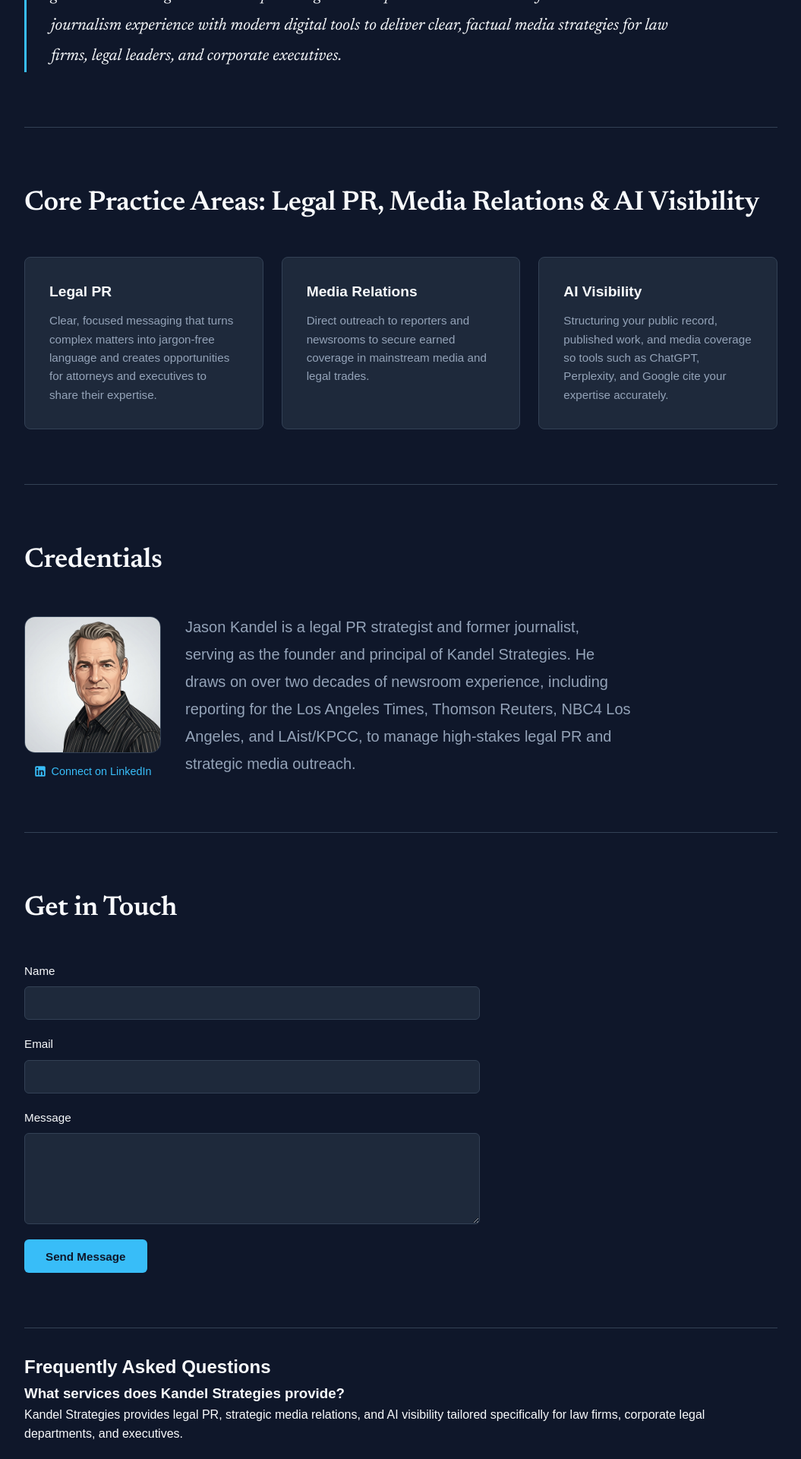
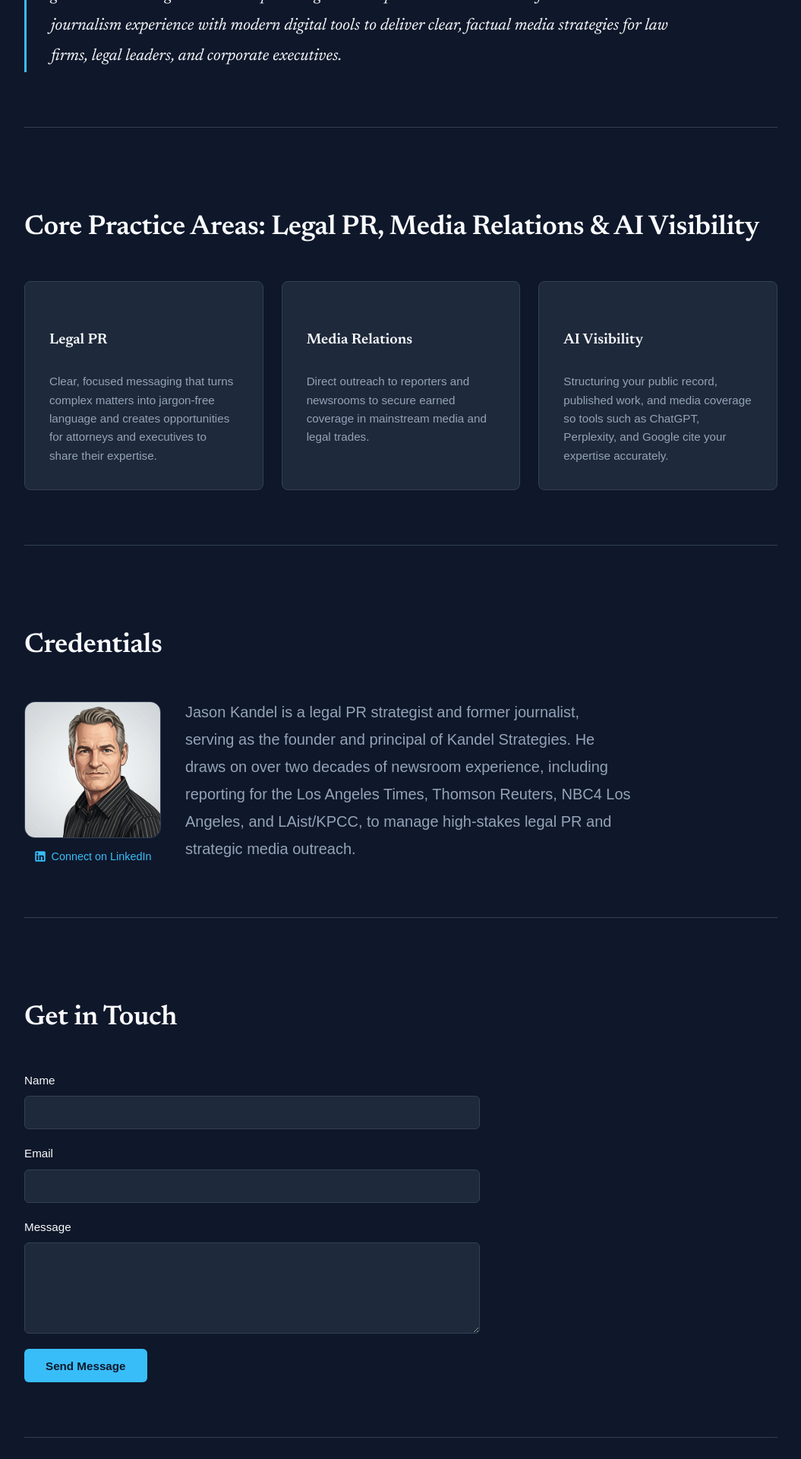
Before and after one commit to jkandel/kandel-website, a Jekyll site: the page built from index.html, in a window 1280 px wide. Shown: the part 1077-2997 px from the top of the page at 76% size, without its empty margins (112-1167 px from the left). Built offline with Jekyll 4.4.1, drawn with Linux system fonts in a browser that asks for light colours.

Commit message:
Update head.html

```diff
--- a/_includes/head.html
+++ b/_includes/head.html
@@ -391,4 +391,11 @@
   a:hover {
     text-decoration: underline;
   }
+  h1, h2, h3 {
+    font-family: 'Newsreader', serif;
+    color: var(--text-main);
+    font-weight: 600;
+    margin-top: 2rem;
+    margin-bottom: 1rem;
+  }
 </style>
```
